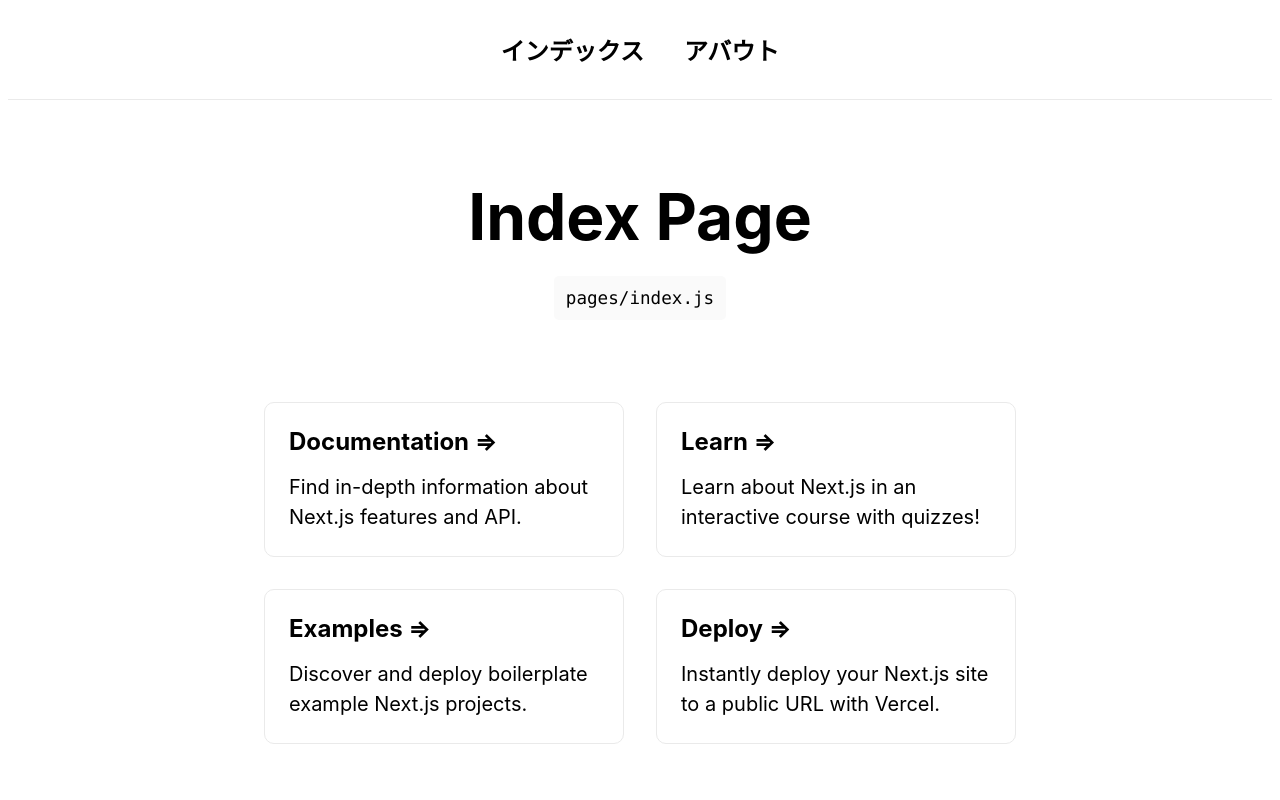
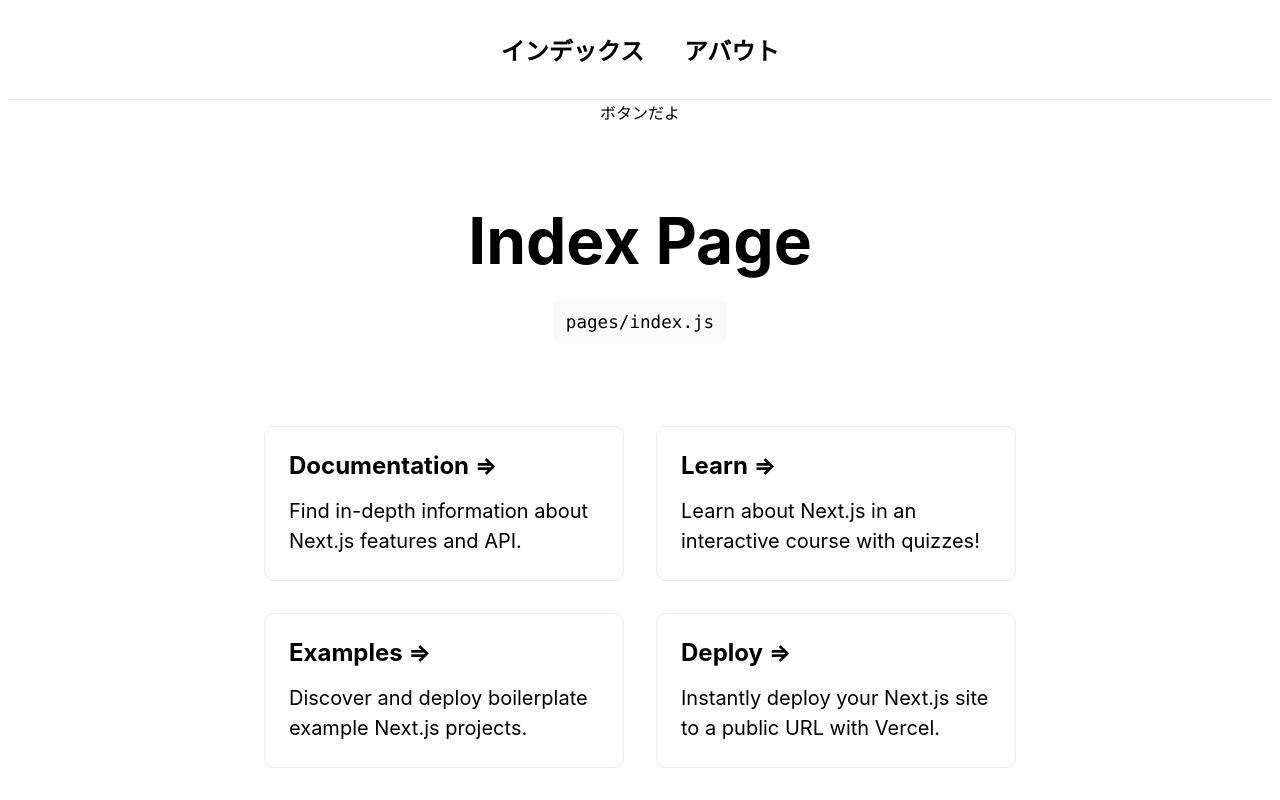
Before and after one commit to TomoyukiMatsuda/Nextjs_practice, a Next.js app: page / in a window 1280 px wide. Shown: the top 800 px of the page. Built offline with nearby package versions, Linux system fonts and the light colour scheme.

Commit message:
onClick と useCallback の挙動を確認

```diff
--- a/src/pages/index.jsx
+++ b/src/pages/index.jsx
@@ -1,16 +1,30 @@
+import styles from 'src/styles/Home.module.css'
 import Head from 'next/head'
 import { Footer } from 'src/components/Footer'
 import { Header } from 'src/components/Header'
 import { Main } from 'src/components/Main'
-import styles from 'src/styles/Home.module.css'
+import { useCallback } from 'react';
 
 export default function Home() {
+  const foo = "ふーだよ";
+
+  // useCallback(コールバック関数, 依存配列); 再レンダリングを防ぐ
+  const handleClick = useCallback((e) => {
+      console.log(e.target.href);
+      e.preventDefault();
+      alert(foo);
+    }, [],);
+
   return (
     <div className={styles.container}>
       <Head>
         <title>Index Page</title>
       </Head>
       <Header />
+      <a
+        href="/about"
+        onClick={handleClick}
+        >ボタンだよ</a>
       <Main root="index" />
       <Footer />
     </div>
```
